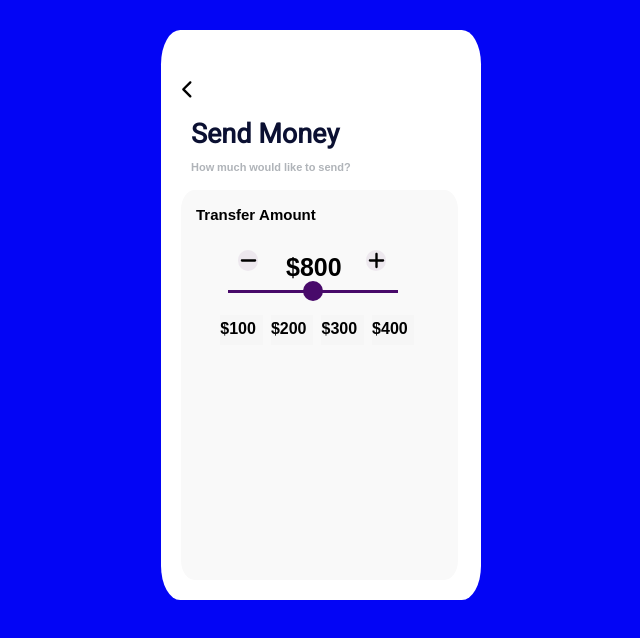
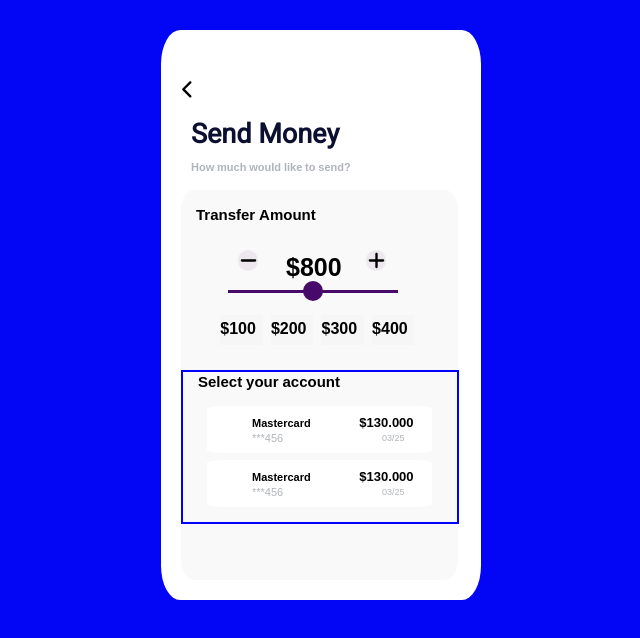
Before and after one commit to jjduquec/Transfer-Example, a plain HTML site: page index.html in a window 1280 px wide. Shown: the whole page, without its empty margins (375-1015 px from the left). Drawn offline with Linux system fonts and the light colour scheme.

Commit message:
pending add more payments and images

```diff
--- a/index.html
+++ b/index.html
@@ -31,8 +31,23 @@
                     <p>$200</p>
                     <p>$300</p>
                     <p>$400</p>
+                </section>
+            </section>
+            <section id="payment">
+                <p id="payment-title">Select your account</p>
+                <div id="paymentA" class="payment">
+                    <p class="method-name">Mastercard</p>
+                    <p class="method-number">***456</p>
+                    <p class="method-amount">$130.000</p>
+                    <p class="method-exp">03/25</p>
+                </div>
+                <div id="paymentB" class="payment">
+                    <p class="method-name">Mastercard</p>
+                    <p class="method-number">***456</p>
+                    <p class="method-amount">$130.000</p>
+                    <p class="method-exp">03/25</p>
+                </div>
 
-                </section>
             </section>
 
         </div>
--- a/style.css
+++ b/style.css
@@ -69,7 +69,7 @@ h2{
 
 }
 
-#amount #amount-title {
+ #amount-title {
     position:absolute;
     margin-top:0px;
     margin-left:15px;
@@ -226,3 +226,77 @@ input[type='range'] {
 
 
 }
+
+#payment{
+
+  width:99%;
+  height:150px;
+  margin-top:180px;
+  border:2px solid blue;
+
+}
+
+#payment .payment{
+  margin-top:7px;
+}
+
+#payment-title{
+  margin-top:0px;
+  margin-left:15px;
+  font-size: 15px;
+  font-family: 'Noto Sans Mende Kikakui', sans-serif;
+  font-weight: bold;
+
+}
+
+.payment{
+  width:82%;
+  height:47px;
+  margin-left:24px;
+  background-color:#FFFFFF;
+  border-radius:7%;
+
+}
+
+.payment .method-name{
+  position:absolute;
+  margin-top:10px;
+  margin-left:45px;
+  font-size:11px;
+  font-family: 'Noto Sans Mende Kikakui', sans-serif;
+  font-weight: bold;
+
+
+}
+
+
+.payment  .method-number{
+  position:absolute;
+  margin-top:25px;
+  margin-left:45px;
+  font-size:11px;
+  font-family: 'Noto Sans Mende Kikakui', sans-serif;
+  color:#B0B4B9;
+
+}
+
+.payment .method-amount{
+  position:absolute;
+  margin-top:3%;
+  margin-left:55%;
+  font-size:13px;
+  font-weight: bold;
+  font-family: 'Noto Sans Mende Kikakui', sans-serif;
+
+
+}
+
+.payment .method-exp{
+  position:absolute;
+  margin-top:26px;
+  margin-left:175px;
+  font-size:9px;
+  font-family: 'Noto Sans Mende Kikakui', sans-serif;
+  color:#B0B4B9;
+
+}
```
